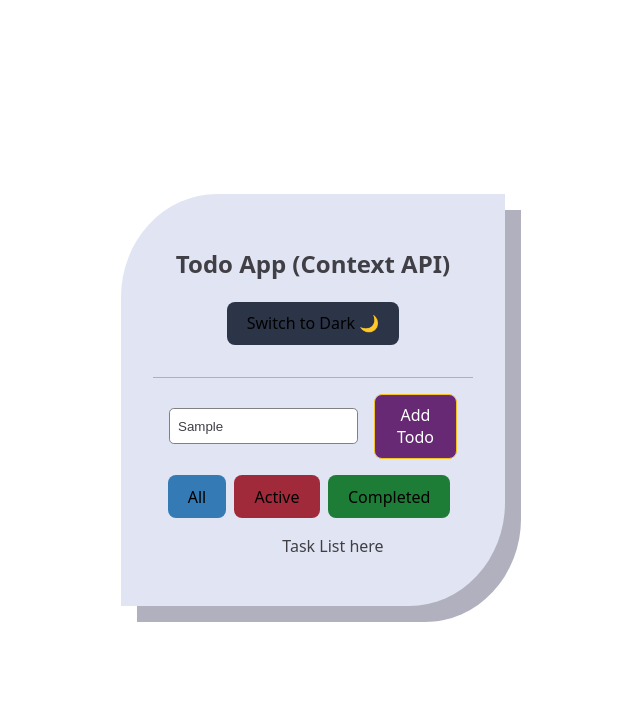
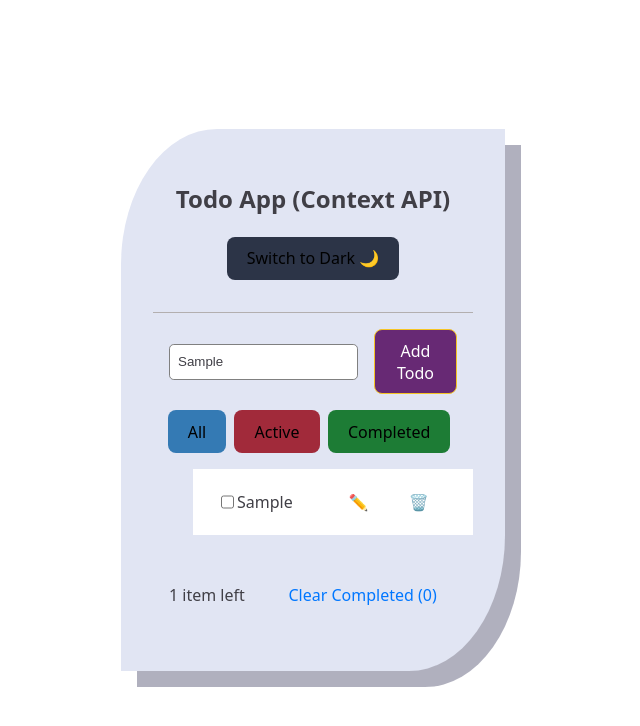
Before and after one commit to ANIO-Official/context-api-implementation, a React (Vite) app: page / in a window 1280 px wide. Both pictures are taken after typing "Sample" into the empty fields and a click on the button "Add Todo". Shown: the top 726 px of the page, without its empty margins (327-967 px from the left). Built offline with nearby package versions, Linux system fonts and the light colour scheme.

Commit message:
Updated state management in Todo Item and added logic for event handlers. Updates to JSX for Task Item as well as small changes to styling.

```diff
--- a/src/components/TodoApp.tsx
+++ b/src/components/TodoApp.tsx
@@ -13,8 +13,14 @@ interface TodoAppProviderProps {
 
 export default function TodoApp({ children }: TodoAppProviderProps) {
     const [todos, setTodos] = useState<Todo[]>([])
-    const addTodo = (todo: Todo) => setTodos((prevTodos) => [...prevTodos, todo]) //Add new todo to state, data
-    const deleteTodo = (id: string) => setTodos(prevTodos => prevTodos.filter((todo) => todo.id !== id)) //return all but the one to delete
+    const addTodo = (todo: Todo) =>{
+        setTodos((prevTodos) => [...prevTodos, todo]) //Add new todo to state, data stored
+        setFilteredTodos((prevTodos) => [...prevTodos, todo])  //Add new todo to state, shown
+    }
+    const deleteTodo = (id: string) =>{
+        setTodos(prevTodos => prevTodos.filter((todo) => todo.id !== id)) //return all but the one to delete
+        setFilteredTodos([...todos]) //update filtered data to show
+    }
     const editTodo = (id: string, newText: string) => setTodos((prevTodos) => prevTodos.map((todo) => todo.id === id ? { ...todo, text: newText } : todo))
     const clearCompleted = () => setTodos(prevTodos => prevTodos.filter((todo) => todo.completed !== true)) //only return active todos
     const [filteredTodos, setFilteredTodos] = useState<Todo[]>([...todos]) // Shallow copy for displaying
--- a/src/components/TodoFilters.tsx
+++ b/src/components/TodoFilters.tsx
@@ -1,5 +1,10 @@
+import { useContext } from "react"
+import { FilterContext, TodoContext } from "../contexts/contexts"
 
 export default function TodoFilters(){
+    const {setFilter} = useContext(FilterContext)
+    const {filteredTodos} = useContext(TodoContext)
+
 
     return (
         <>
--- a/src/components/TodoItem.tsx
+++ b/src/components/TodoItem.tsx
@@ -5,29 +5,37 @@ import { TodoContext } from "../contexts/contexts"
 
 export default function TodoItem({todo}:TodoItemProps){
     const {editTodo, deleteTodo} = useContext(TodoContext)
-    const [isEditing, setIsEditing] = useState(false)
-    const [editText, setEditText] = useState(todo.text)
-
+    const [dataValue, setDataValue] = useState({
+        isEditing: false,
+        editText: todo.text,
+        completed: false
+    })
 
     const handleChangeInput = (event: React.ChangeEvent<HTMLInputElement>) =>{
-        const editText = event.target.value
-        setEditText(editText)
+        const {name, value} = event.target
+        typeof value === 'string'?
+        setDataValue(prevData => ({
+            ...prevData,
+            [name]:value
+        })):
+        setDataValue(prevData => ({
+            ...prevData,
+            [name]:!value
+        }))
     }
 
-
     const handleEdit = (event:React.MouseEvent<HTMLParagraphElement | HTMLButtonElement>) =>{
-        const target = event.currentTarget
-
-        setIsEditing(true) //Set to true on both events so the edit input shows
-        editTodo(todo.id, editText)
+        setDataValue(prevData => ({...prevData, isEditing:true})) //Set to true on both events so the edit input shows
     }
 
     const handleConfirm = (event:React.KeyboardEvent<HTMLInputElement> &  React.FocusEvent<HTMLInputElement>)=>{
         if(event.key === 'Enter'){
-            setIsEditing(false)
+            editTodo(todo.id, dataValue.editText) //change on confirmation of edit (pressing enter)
+            setDataValue(prevData => ({...prevData, isEditing:false}))
         }
-        else if(event.currentTarget.onblur){
-            setIsEditing(false)
+        if(!event.currentTarget.onblur){
+            editTodo(todo.id, dataValue.editText) //change on confirmation of edit (leaving editing on click outside of input)
+           setDataValue(prevData => ({...prevData, isEditing:false}))
         }
     }
 
@@ -37,14 +45,21 @@ export default function TodoItem({todo}:TodoItemProps){
 
     return (
         <>  {
-                isEditing?
+                dataValue.isEditing?
                 <div className="todo-item-container">
-                    <input className="edit-item" onChange={handleChangeInput} onDoubleClick={handleEdit} onKeyUp={handleConfirm} type="text">{editText}</input>
+                    <input className="edit-item" onChange={handleChangeInput} onBlur={handleConfirm} onKeyUp={handleConfirm} type="text" name='editText' value={dataValue.editText}/>
                 </div> :
                 <div className="todo-item-container">
-                    <p className="todo-item">{todo.text}</p>
-                    <button onClick={handleEdit} className="edit-button">📝</button>
-                    <button onClick={handleDeletion} className="delete-button">🗑</button>
+                    <div className="todo-check-and-item">
+                        <input type='checkbox' onChange={handleChangeInput} className="tick-compeleted" name="completed" checked={dataValue.completed}/>
+                        <p className="todo-item" onDoubleClick={handleEdit}>{todo.text}</p>
+                    </div>
+
+                    <div className="todo-item-buttons">
+                         <button onClick={handleEdit} className="edit-button">✏️</button>
+                        <button onClick={handleDeletion} className="delete-button">🗑️</button>
+                    </div>
+
                 </div>
 
                 }
--- a/src/components/TodoList.tsx
+++ b/src/components/TodoList.tsx
@@ -1,13 +1,31 @@
+import { useContext } from "react"
+import { TodoContext } from "../contexts/contexts"
+import TodoItem from "./TodoItem"
 
 
 
 export default function TodoList(){
+    const {filteredTodos, todos} = useContext(TodoContext)
+    const toDones = todos.filter((todo) => todo.completed === true).length
+    const stillActive = todos.filter((todo) => todo.completed === false).length
+
     return(
         <>
             <ul className="todo-list">
-                Task List here
-                {/*Tasks <li> Creation*/}
+                {/*Tasks <li> Creation, Prop Passing*/}
+                {
+                    filteredTodos.map((todo) => (
+                        <li className="todo-list-item" key={todo.id}>
+                            <TodoItem
+                            todo={todo}/>
+                        </li>
+                    ))
+                }
             </ul>
+            <div className="clear-completed-container">
+                <p className="todo-left">{stillActive === 1? '1 item': `${stillActive} items`} left</p>
+                <button className="clear-completed-button">Clear Completed ({toDones})</button>
+            </div>
         </>
     )
 }
--- a/src/styles/styles-todo-app.css
+++ b/src/styles/styles-todo-app.css
@@ -1,14 +1,15 @@
 .todo-app{
     background-color: rgb(225, 229, 243);
+    border-radius: 25% 0;
     color: rgb(64, 63, 70);
+    filter:drop-shadow( 1rem 1rem rgba(60, 60, 95, 0.404));
+    padding: 2rem;
     width: 25vw;
-    padding: 2rem;
-    border-radius: 25% 0;
-    filter:drop-shadow( 1rem 1rem rgba(60, 60, 95, 0.404))
+    height: fit-content;
 }
 button:hover, button:focus, button:active{
+    background-color: rgb(170, 226, 240);
     border: 1px solid  rgb(52, 122, 180);
-    background-color: rgb(170, 226, 240);
     color: rgb(15, 68, 102);
     outline: none;
 }
@@ -18,22 +19,22 @@ button:hover, button:focus, button:active{
 }
 
 .simple-todo-form-container{
-    margin-top: 2rem;
+    align-items: center;
     border-top: 1px solid rgb(179, 175, 175);
-    padding: 1rem;
     display: flex;
     flex-direction: row;
     justify-content: center;
-    align-items: center;
+    margin-top: 2rem;
+    padding: 1rem;
 }
 .todo-input{
     background-color: white;
+    border-radius: 0.3rem;
+    border: 1px solid gray;
     color: rgb(64, 63, 70);
-    padding-left: 0.5rem;
     height: 2rem;
     margin-right: 1rem;
-    border-radius: 0.3rem;
-    border: 1px solid gray;
+    padding-left: 0.5rem;
 }
 .todo-input:hover,.todo-input:active, .todo-input:focus{
     border: 2px solid  rgb(52, 122, 180);
@@ -44,10 +45,10 @@ button:hover, button:focus, button:active{
 }
 
 .todo-filter-buttons{
+    align-items: center;
     display: flex;
     flex-direction: row;
     justify-content:center;
-    align-items: center;
 }
 .todo-filter-buttons button{
     margin-right: 0.5rem;
@@ -62,6 +63,57 @@ button:hover, button:focus, button:active{
 .completed-button{
     background-color:  rgb(29, 124, 53);
 }
+
+.clear-completed-container{
+    display: flex;
+    flex-direction: row;
+    justify-content: space-between;
+    align-items: center;
+    padding: 1rem;
+}
+.clear-completed-button{
+    background-color: transparent;
+    color: rgb(0, 119, 255);
+}
+.clear-completed-button:hover{
+    background-color: transparent;
+    color: rgb(12, 73, 143);
+    text-decoration: underline;
+}
+
+.todo-list-item{
+    list-style: none;
+    background-color: white;
+    padding: 0.3rem 1.5rem;
+}
+
+.todo-item-container{
+    display: flex;
+    flex-direction: row;
+    justify-content: space-between;
+    align-items: center;
+}
+.todo-item-container button{
+    background-color: transparent;
+}
+.todo-check-and-item{
+    display: flex;
+    flex-direction: row;
+}
+.tick-compeleted:active{
+   background-color: blue;
+   color: white;
+}
+.edit-item{
+    background-color: white;
+    border-radius: 0.3rem;
+    border: 1px solid gray;
+    color: rgb(64, 63, 70);
+    height: 3rem;
+    width: 100%;
+    padding-left: 0.5rem;
+}
+
 /*=================DARK THEME ========================*/
 
 
@@ -75,8 +127,8 @@ button:hover, button:focus, button:active{
     color: rgb(225, 229, 243);
 }
 .dark button:hover, button:focus{
+    background-color: rgb(103, 41, 116);
     border: 1px solid  rgb(245, 196, 36);
-    background-color: rgb(103, 41, 116);
     color: rgb(255, 255, 255);
     outline: none;
 }
```
